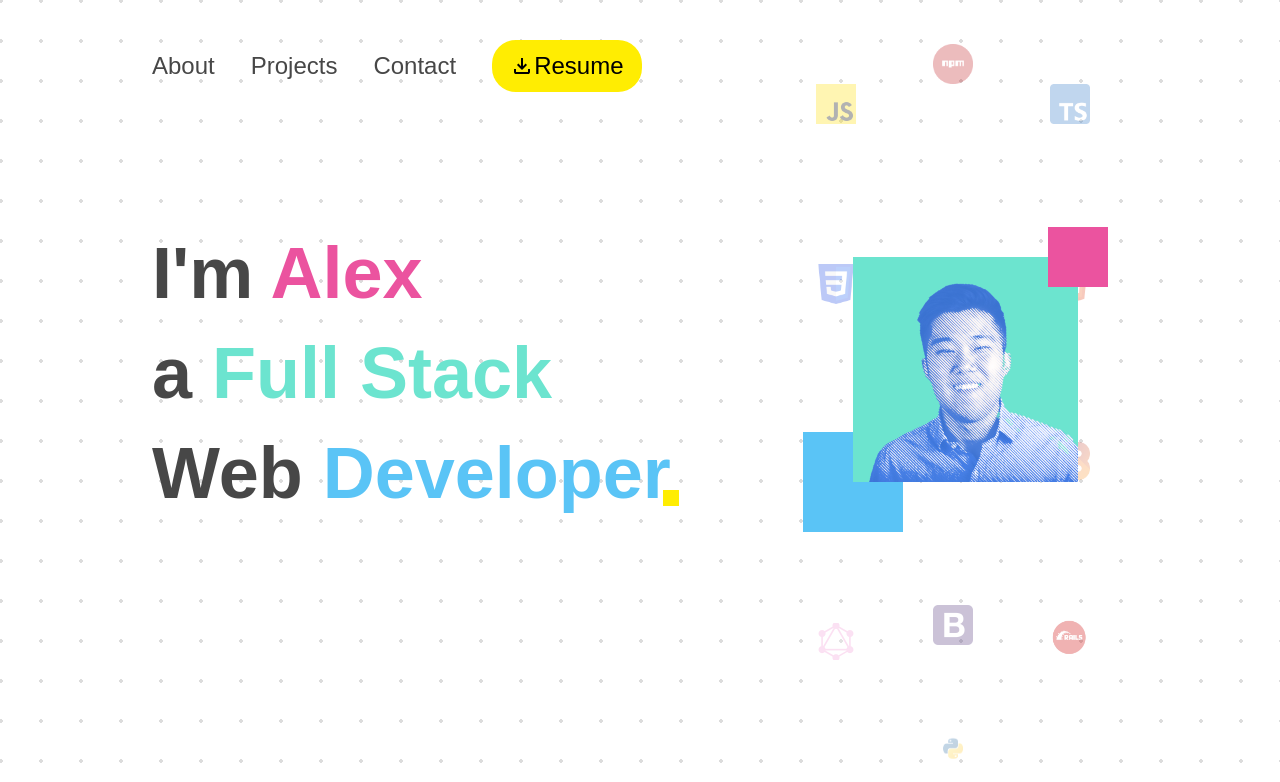
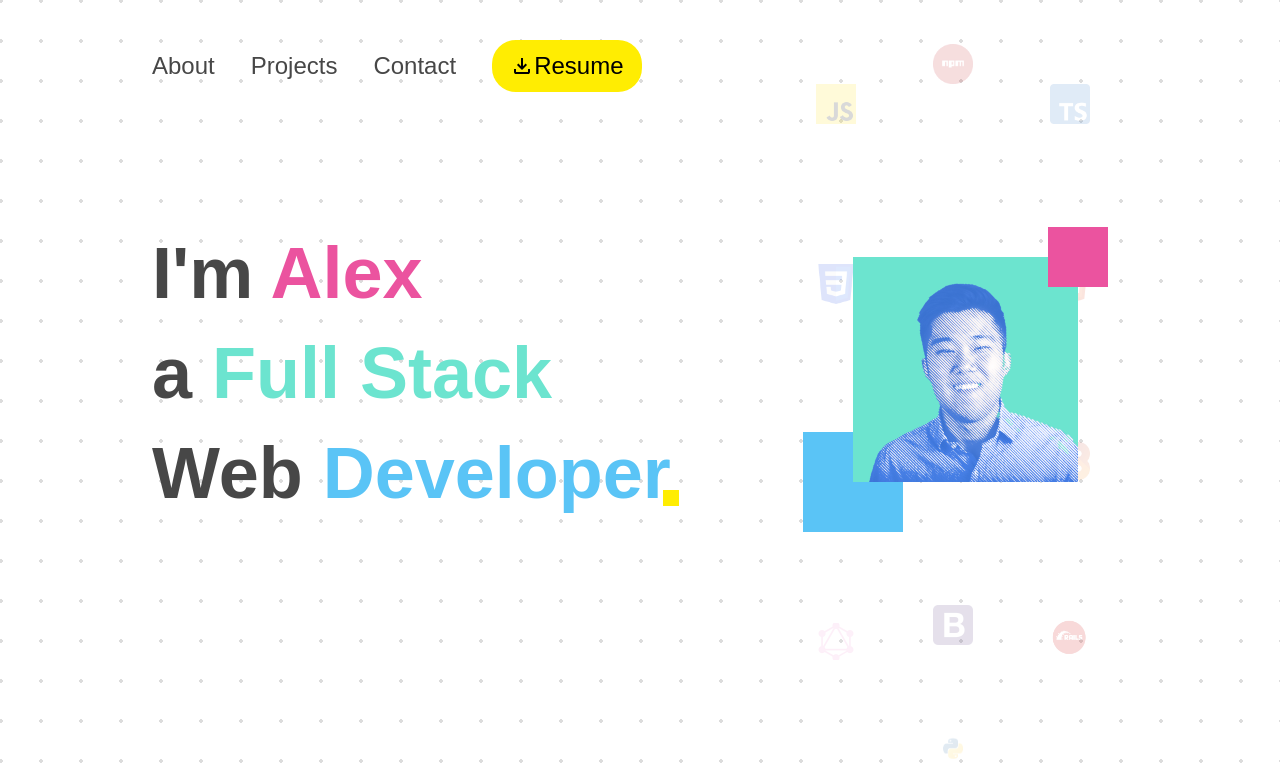
Before and after one commit to aojin/portfolio-update, a React (Vite) app: page / in a window 1280 px wide. Shown: the top 782 px of the page. Built offline with nearby package versions, Linux system fonts and the light colour scheme.

Commit message:
lower icon opacity

```diff
--- a/src/App.css
+++ b/src/App.css
@@ -103,7 +103,7 @@ header {
 }
 
 .animation-column img {
-  opacity: 0.3;
+  opacity: 0.15;
   /* width: 30px; */
 }
 
```
